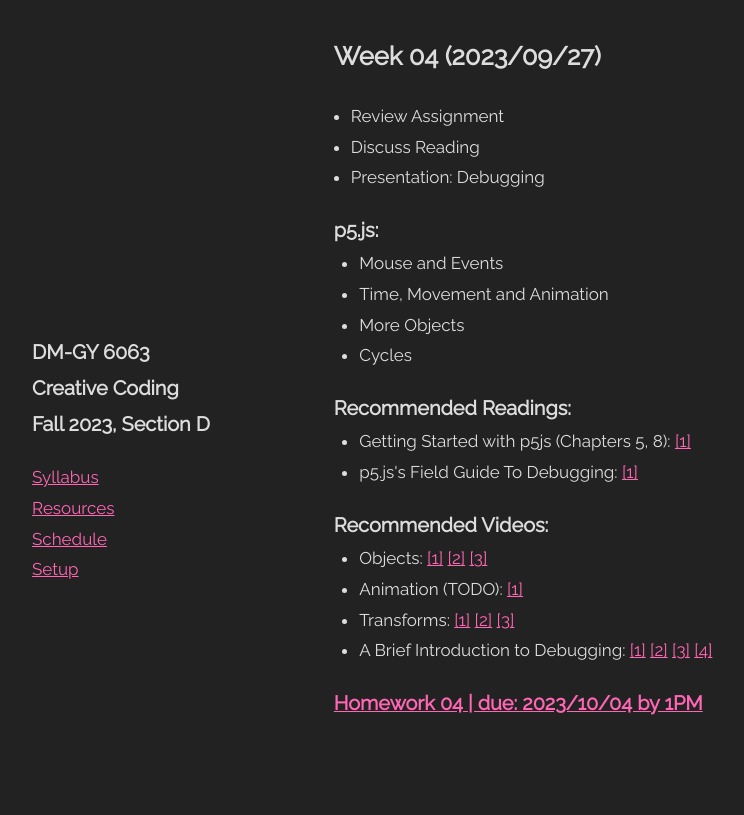
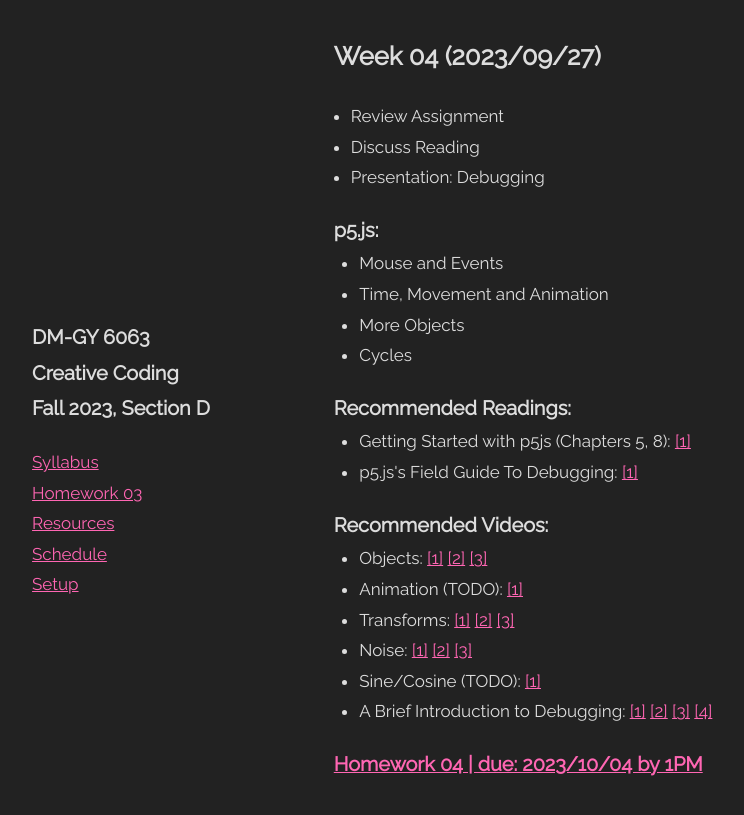
Before and after one commit to DM-GY-6063-2023F-D/DM-GY-6063-2023F-D, a Jekyll site: the page built from _pages/week/04.md, in a window 1280 px wide. Shown: the top 815 px of the page, without its empty margins (186-930 px from the left). Built offline with Jekyll 4.4.1, drawn with Linux system fonts in a browser that asks for light colours.

Commit message:
adjust wk03 and wk04

```diff
--- a/_pages/week/04.md
+++ b/_pages/week/04.md
@@ -31,6 +31,14 @@ videos:
       - https://www.youtube.com/watch?v=0XFWrt5t9bE
       - https://www.youtube.com/watch?v=o9sgjuh-CBM
       - https://www.youtube.com/watch?v=pkHZTWOoTLM
+  - title: Noise
+    urls:
+      - https://www.youtube.com/watch?v=Qf4dIN99e2w
+      - https://www.youtube.com/watch?v=YcdldZ1E9gU
+      - https://www.youtube.com/watch?v=y7sgcFhk6ZM
+  - title: Sine/Cosine (TODO)
+    urls:
+      - ""
   - title: A Brief Introduction to Debugging
     urls:
       - https://vimeo.com/105069079
```
Also changed, not shown: _pages/homework/03.md (+1 -0 lines), _pages/week/03.md (+3 -8 lines).
